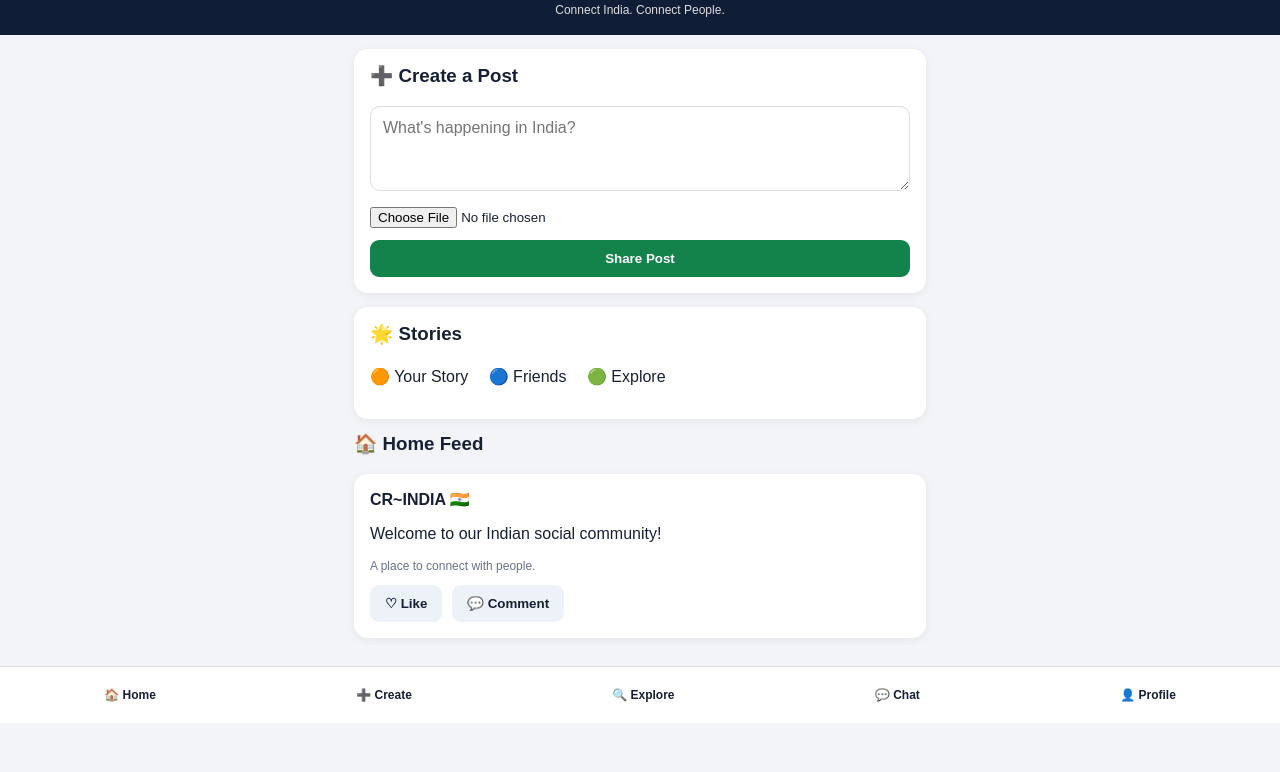
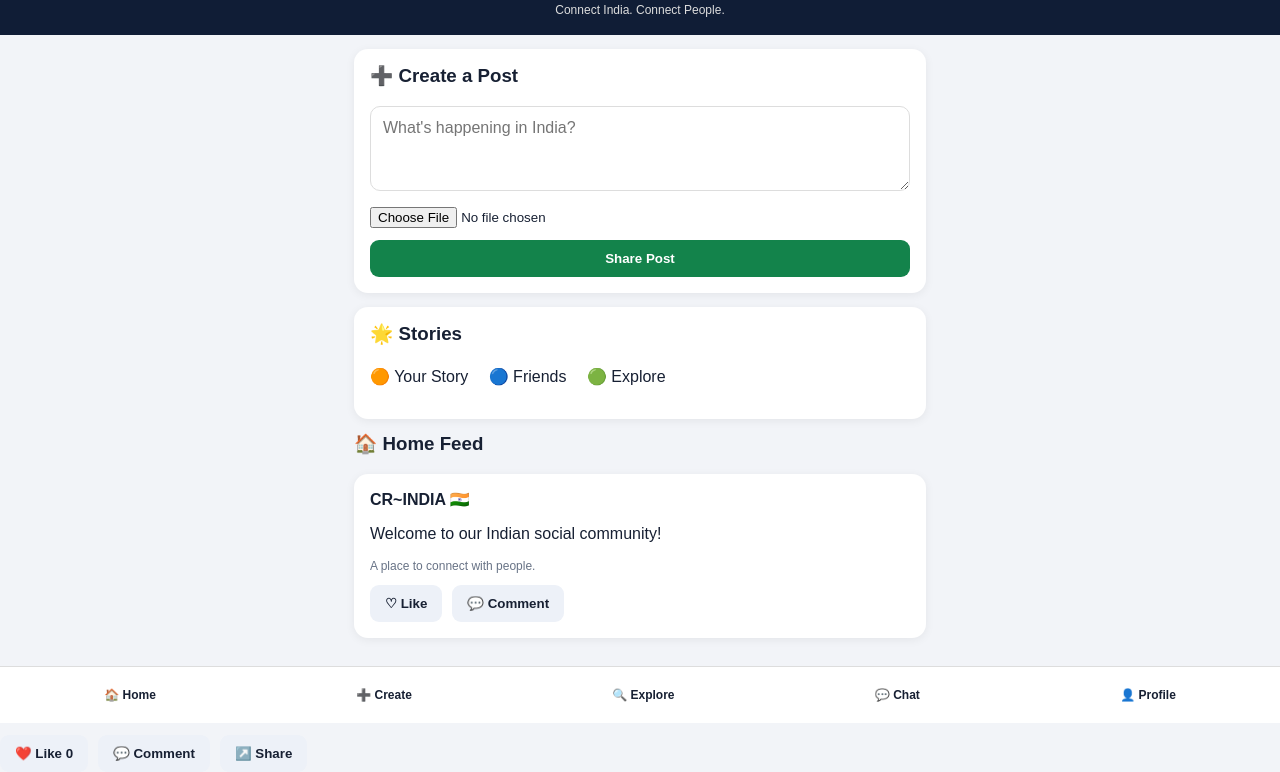
Before and after one commit to xmavicr/CR-INDIA, a plain HTML site: page index.html in a window 1280 px wide. Shown: the part 49-821 px from the top of the page. Before the commit the page ends 800 px from the top, so only its background shows below. Drawn offline with Linux system fonts and the light colour scheme.

Commit message:
Add like, comment, and share buttons with functionality

```diff
--- a/index.html
+++ b/index.html
@@ -116,5 +116,30 @@ function likePost(button){
  }
 }
 </script>
+ <div class="post-actions">
+  <button onclick="likePost(this)">❤️ Like <span>0</span></button>
+  <button onclick="commentPost()">💬 Comment</button>
+  <button onclick="sharePost()">↗️ Share</button>
+</div>
+
+<script>
+function likePost(button) {
+  const count = button.querySelector("span");
+  const liked = button.classList.toggle("liked");
+  count.textContent = Number(count.textContent) + (liked ? 1 : -1);
+}
+
+function commentPost() {
+  const comment = prompt("Write your comment:");
+  if (comment && comment.trim()) {
+    alert("Comment added: " + comment);
+  }
+}
+
+function sharePost() {
+  navigator.clipboard.writeText(window.location.href);
+  alert("CR~INDIA link copied!");
+}
+</script>
 </body>
 </html>
```
